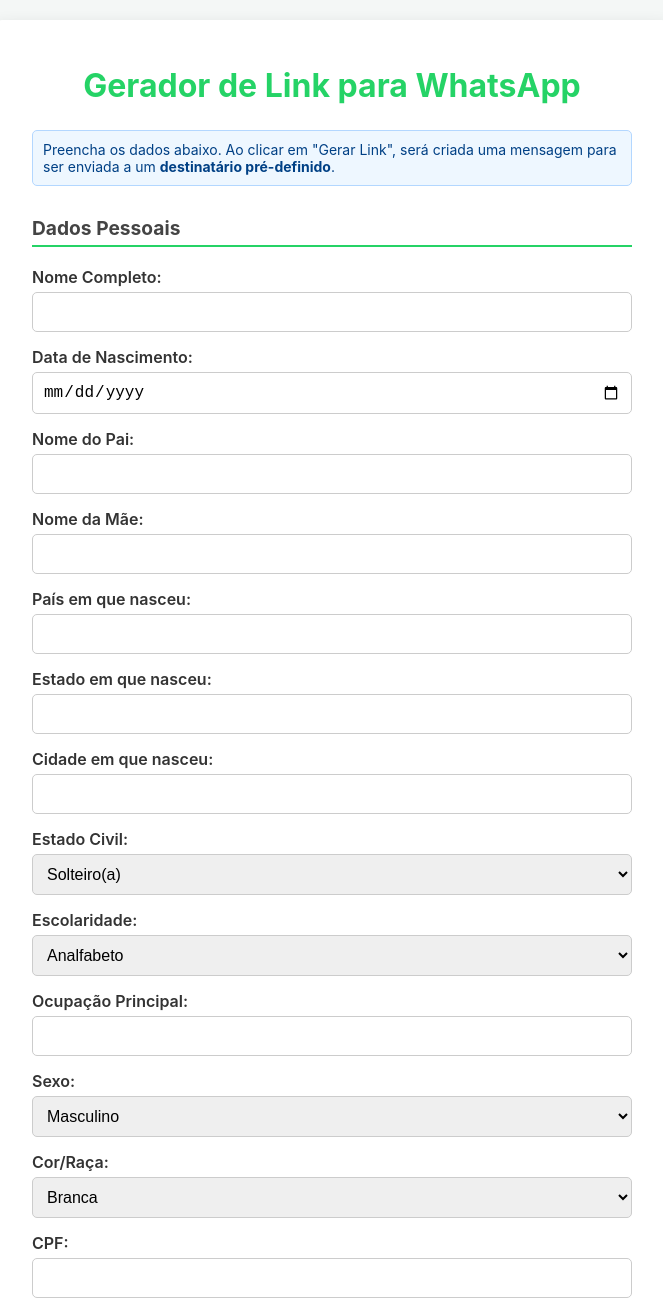
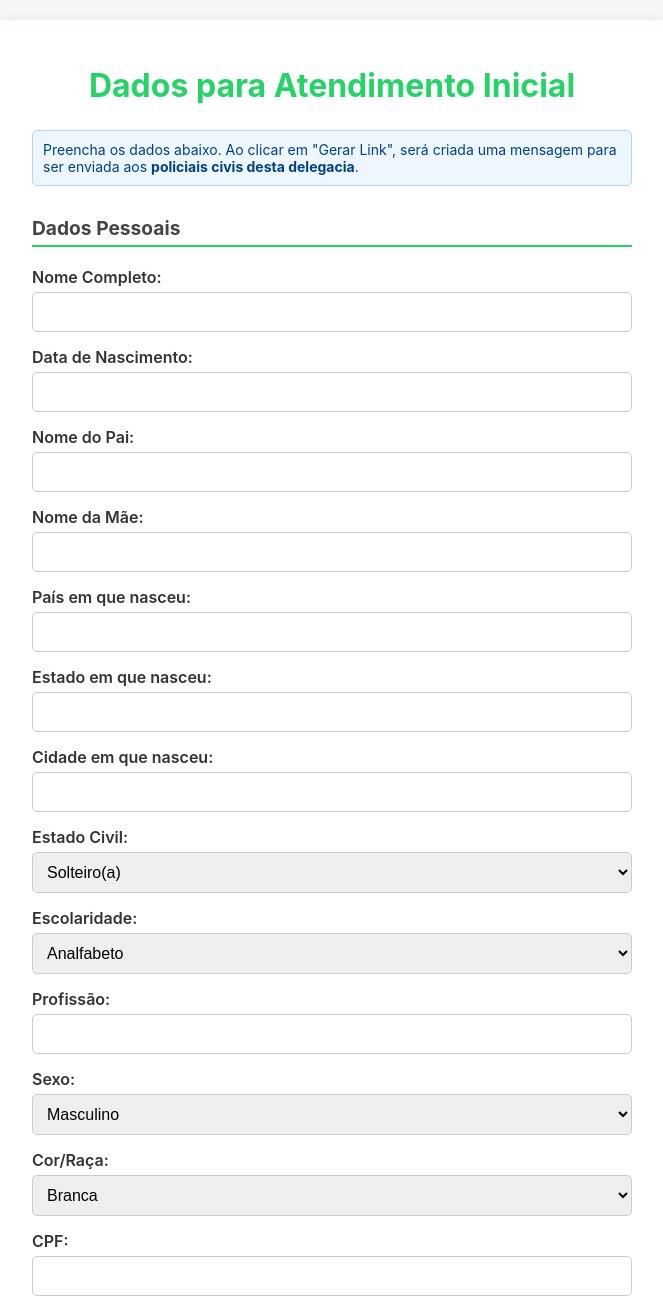
Before and after one commit to genjutsus/Preenchimento, a plain HTML site: page index.html in a window 1280 px wide. Shown: the top 1301 px of the page, without its empty margins (308-971 px from the left). Drawn offline with Linux system fonts and the light colour scheme.

Commit message:
Update index.html

```diff
--- a/index.html
+++ b/index.html
@@ -3,7 +3,7 @@
 <head>
     <meta charset="UTF-8">
     <meta name="viewport" content="width=device-width, initial-scale=1.0">
-    <title>Gerador de Link para WhatsApp</title>
+    <title>Dados para Atendimento Inicial</title>
     <style>
         body {
             font-family: -apple-system, BlinkMacSystemFont, "Segoe UI", Roboto, Helvetica, Arial, sans-serif;
@@ -104,8 +104,8 @@
 <body>
 
     <div class="container">
-        <h1>Gerador de Link para WhatsApp</h1>
-        <p class="info-box">Preencha os dados abaixo. Ao clicar em "Gerar Link", será criada uma mensagem para ser enviada a um <strong>destinatário pré-definido</strong>.</p>
+        <h1>Dados para Atendimento Inicial</h1>
+        <p class="info-box">Preencha os dados abaixo. Ao clicar em "Gerar Link", será criada uma mensagem para ser enviada aos <strong>policiais civis desta delegacia</strong>.</p>
 
         <form id="whatsappForm" onsubmit="return false;">
 
@@ -117,7 +117,7 @@
             </div>
             <div class="form-group">
                 <label for="dataNascimento">Data de Nascimento:</label>
-                <input type="date" id="dataNascimento">
+                <input type="text" id="dataNascimento">
             </div>
             <div class="form-group">
                 <label for="nomePai">Nome do Pai:</label>
@@ -163,7 +163,7 @@
                 </select>
             </div>
             <div class="form-group">
-                <label for="ocupacao">Ocupação Principal:</label>
+                <label for="ocupacao">Profissão:</label>
                 <input type="text" id="ocupacao">
             </div>
              <div class="form-group">
@@ -216,7 +216,7 @@
                 <input type="text" id="cep">
             </div>
 
-            <button onclick="gerarLink()">Gerar Link para WhatsApp</button>
+            <button onclick="gerarLink()">Gerar Link para enviar os dados por WhatsApp</button>
         </form>
 
         <div id="resultado"></div>
@@ -238,7 +238,7 @@
                 "Cidade em que nasceu": document.getElementById('cidadeNascimento').value,
                 "Estado Civil": document.getElementById('estadoCivil').value,
                 "Escolaridade": document.getElementById('escolaridade').value,
-                "Ocupação Principal": document.getElementById('ocupacao').value,
+                "Profissão": document.getElementById('ocupacao').value,
                 "Sexo": document.getElementById('sexo').value,
                 "Cor": document.getElementById('cor').value,
                 "CPF": document.getElementById('cpf').value,
```
